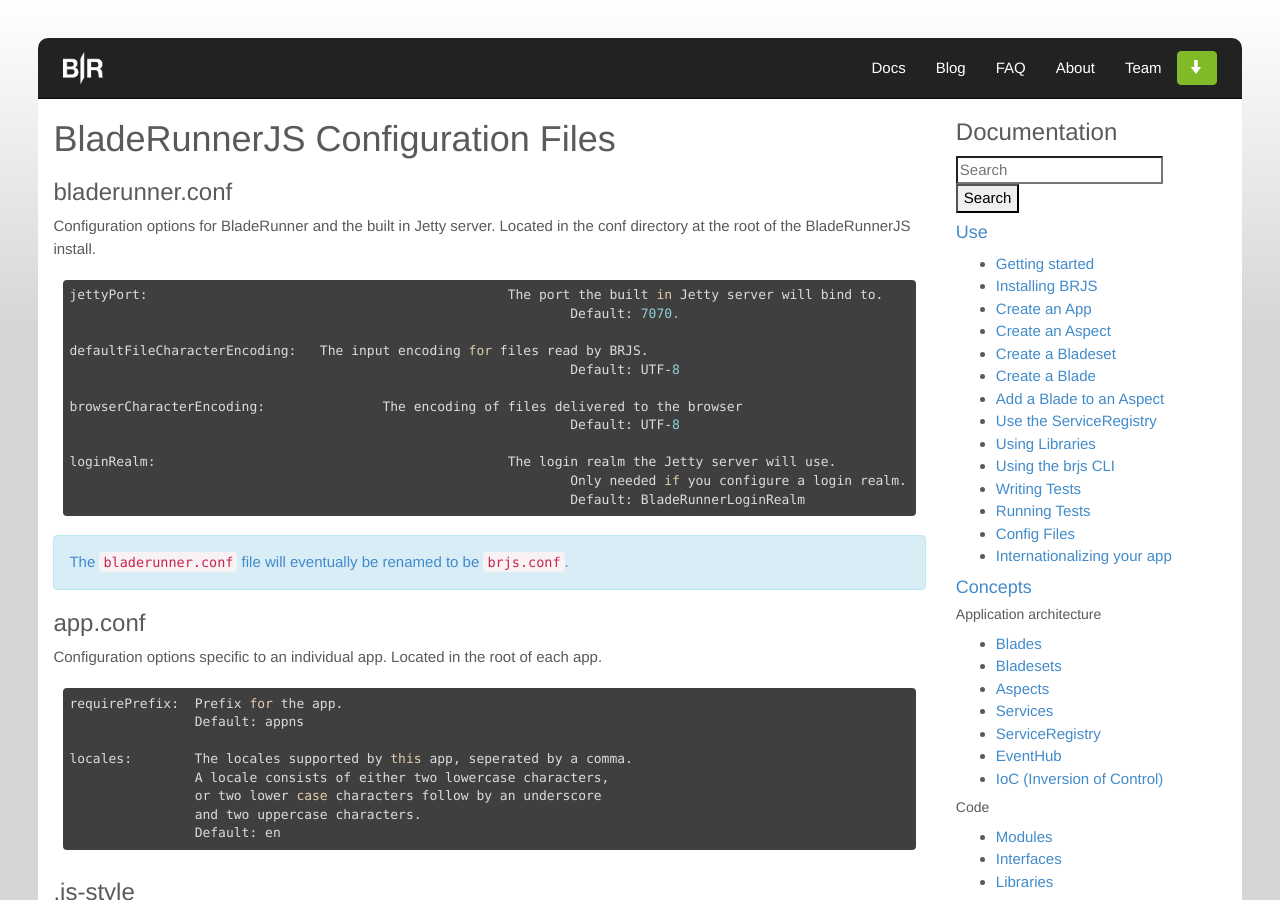
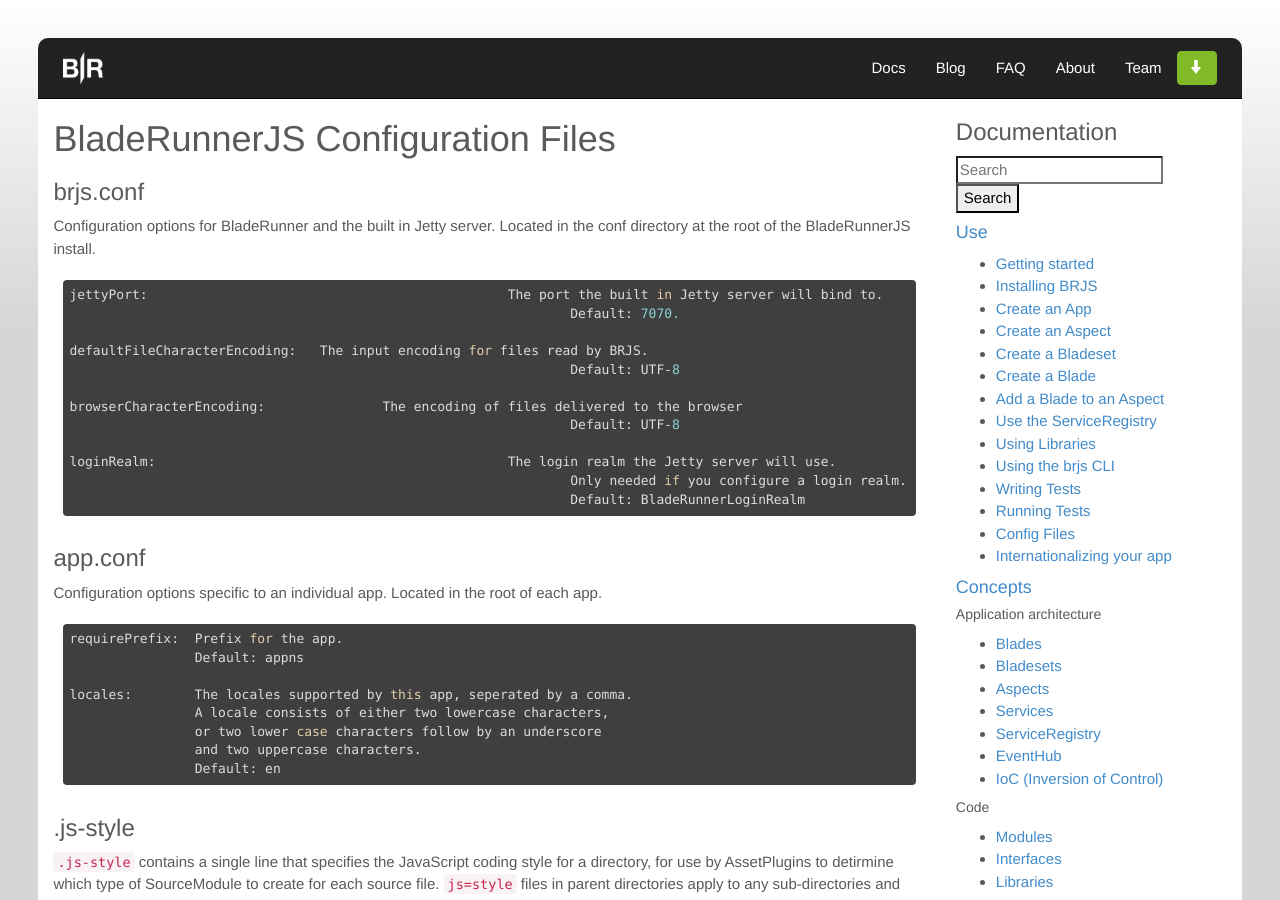
Before and after one commit to BladeRunnerJS/brjs-site, a Jekyll site: the page built from docs/use/config.md, in a window 1280 px wide and 900 px high. Built offline with Jekyll 4.4.1, drawn with Linux system fonts in a browser that asks for light colours; nearby versions of some CDN libraries; Markdown is read by kramdown in place of the engine named in the settings.

Commit message:
bladerunner.conf -> brjs.conf

````diff
--- a/docs/use/config.md
+++ b/docs/use/config.md
@@ -5,7 +5,7 @@
 notice: none
 ---
 
-### bladerunner.conf
+### brjs.conf
 
 Configuration options for BladeRunner and the built in Jetty server. Located in the conf directory at the root of the BladeRunnerJS install.
 
@@ -23,12 +23,6 @@
 								Only needed if you configure a login realm.
 								Default: BladeRunnerLoginRealm
 ```
-
-<div class="alert alert-info">
-	<p>
-		<a href="https://github.com/BladeRunnerJS/brjs/issues/280">The <code>bladerunner.conf</code> file will eventually be renamed to be <code>brjs.conf</code></a>.
-	</p>
-</div>
 
 ### app.conf
 
````
Also changed, not shown: docs/use/commandline.md (+1 -1 lines).
